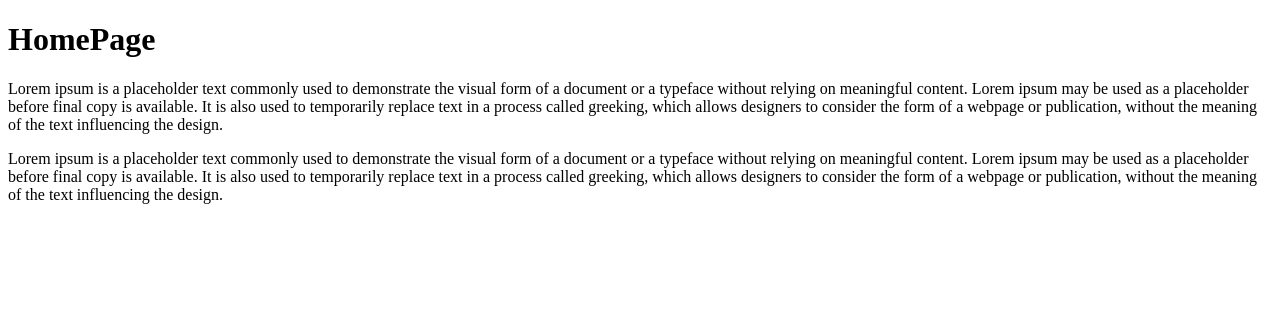
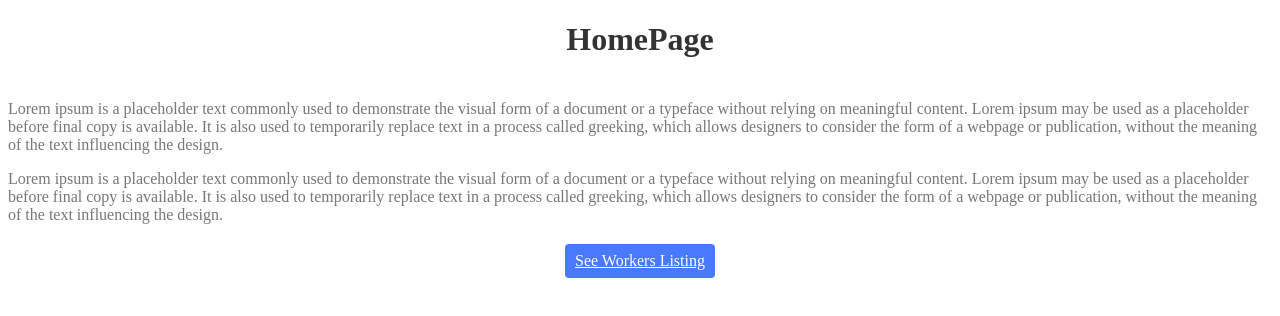
Before and after one commit to akshatsabavat/NextJS_learingRefs, a Next.js app in the folder the_list/: page / in a window 1280 px wide. Shown: the top 316 px of the page. Built offline with nearby package versions, Linux system fonts and the light colour scheme.

Commit message:
added styling components

```diff
--- a/the_list/components/Footer.js
+++ b/the_list/components/Footer.js
@@ -2,9 +2,9 @@
 
 const Footer = () => {
   return (
-    <div>
+    <footer>
       <p>Copyright 2022 Workers Union Trademarked</p>
-    </div>
+    </footer>
   );
 };
 
--- a/the_list/pages/index.js
+++ b/the_list/pages/index.js
@@ -1,11 +1,13 @@
+import Link from "next/link";
 import React from "react";
 import { Navbar, Footer } from "../components";
+import styles from "../styles/Home.module.css";
 
 const index = () => {
   return (
     <div>
-      <h1>HomePage</h1>
-      <p>
+      <h1 className={styles.title}>HomePage</h1>
+      <p className={styles.text}>
         Lorem ipsum is a placeholder text commonly used to demonstrate the
         visual form of a document or a typeface without relying on meaningful
         content. Lorem ipsum may be used as a placeholder before final copy is
@@ -14,7 +16,7 @@
         webpage or publication, without the meaning of the text influencing the
         design.
       </p>
-      <p>
+      <p className={styles.text}>
         Lorem ipsum is a placeholder text commonly used to demonstrate the
         visual form of a document or a typeface without relying on meaningful
         content. Lorem ipsum may be used as a placeholder before final copy is
@@ -23,6 +25,9 @@
         webpage or publication, without the meaning of the text influencing the
         design.
       </p>
+      <Link className={styles.btn} href="/Workers/WorkersList">
+        See Workers Listing
+      </Link>
     </div>
   );
 };
--- a/the_list/styles/Home.module.css
+++ b/the_list/styles/Home.module.css
@@ -1,129 +1,18 @@
-.container {
-  padding: 0 2rem;
-}
-
-.main {
-  min-height: 100vh;
-  padding: 4rem 0;
-  flex: 1;
-  display: flex;
-  flex-direction: column;
-  justify-content: center;
-  align-items: center;
-}
-
-.footer {
-  display: flex;
-  flex: 1;
-  padding: 2rem 0;
-  border-top: 1px solid #eaeaea;
-  justify-content: center;
-  align-items: center;
-}
-
-.footer a {
-  display: flex;
-  justify-content: center;
-  align-items: center;
-  flex-grow: 1;
-}
-
-.title a {
-  color: #0070f3;
-  text-decoration: none;
-}
-
-.title a:hover,
-.title a:focus,
-.title a:active {
-  text-decoration: underline;
-}
-
 .title {
-  margin: 0;
-  line-height: 1.15;
-  font-size: 4rem;
-}
-
-.title,
-.description {
+  color: #333;
+  padding-bottom: 20px;
   text-align: center;
 }
-
-.description {
-  margin: 4rem 0;
-  line-height: 1.5;
-  font-size: 1.5rem;
+.text {
+  color: #777;
 }
-
-.code {
-  background: #fafafa;
-  border-radius: 5px;
-  padding: 0.75rem;
-  font-size: 1.1rem;
-  font-family: Menlo, Monaco, Lucida Console, Liberation Mono, DejaVu Sans Mono,
-    Bitstream Vera Sans Mono, Courier New, monospace;
+.btn {
+  display: block;
+  width: 150px;
+  padding: 8px 0;
+  margin: 20px auto;
+  background: #4979ff;
+  border-radius: 4px;
+  color: white;
+  text-align: center;
 }
-
-.grid {
-  display: flex;
-  align-items: center;
-  justify-content: center;
-  flex-wrap: wrap;
-  max-width: 800px;
-}
-
-.card {
-  margin: 1rem;
-  padding: 1.5rem;
-  text-align: left;
-  color: inherit;
-  text-decoration: none;
-  border: 1px solid #eaeaea;
-  border-radius: 10px;
-  transition: color 0.15s ease, border-color 0.15s ease;
-  max-width: 300px;
-}
-
-.card:hover,
-.card:focus,
-.card:active {
-  color: #0070f3;
-  border-color: #0070f3;
-}
-
-.card h2 {
-  margin: 0 0 1rem 0;
-  font-size: 1.5rem;
-}
-
-.card p {
-  margin: 0;
-  font-size: 1.25rem;
-  line-height: 1.5;
-}
-
-.logo {
-  height: 1em;
-  margin-left: 0.5rem;
-}
-
-@media (max-width: 600px) {
-  .grid {
-    width: 100%;
-    flex-direction: column;
-  }
-}
-
-@media (prefers-color-scheme: dark) {
-  .card,
-  .footer {
-    border-color: #222;
-  }
-  .code {
-    background: #111;
-  }
-  .logo img {
-    filter: invert(1);
-  }
-}
--- a/the_list/styles/globals.css
+++ b/the_list/styles/globals.css
@@ -1,26 +1,44 @@
-html,
+@import url("https://fonts.googleapis.com/css2?family=Nunito:wght@300;400;600;700&display=swap");
+
 body {
-  padding: 0;
-  margin: 0;
-  font-family: -apple-system, BlinkMacSystemFont, Segoe UI, Roboto, Oxygen,
-    Ubuntu, Cantarell, Fira Sans, Droid Sans, Helvetica Neue, sans-serif;
+  background: #f2f2f2;
+  color: #333;
+  font-family: "Nunito";
 }
-
 a {
-  color: inherit;
+  color: #333;
   text-decoration: none;
 }
-
-* {
-  box-sizing: border-box;
+.content {
+  max-width: 960px;
+  margin: 0 auto;
 }
-
-@media (prefers-color-scheme: dark) {
-  html {
-    color-scheme: dark;
-  }
-  body {
-    color: white;
-    background: black;
-  }
+nav {
+  margin: 10px auto 80px;
+  padding: 10px 0;
+  display: flex;
+  justify-content: flex-end;
+  align-items: flex-end;
+  border-bottom: 1px solid #ddd;
 }
+nav a {
+  margin-left: 12px;
+}
+nav .logo {
+  margin-right: auto;
+}
+footer {
+  display: block;
+  text-align: center;
+  padding: 30px 0;
+  margin-top: 60px;
+  color: #777;
+  border-top: 1px solid #eaeaea;
+}
+.not-found {
+  text-align: center;
+}
+.not-found a {
+  color: #4979ff;
+  text-decoration: underline;
+}
```
Also changed, not shown: the_list/styles/Workers.module.css (added).
